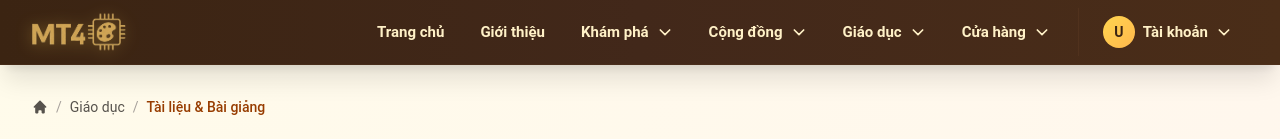
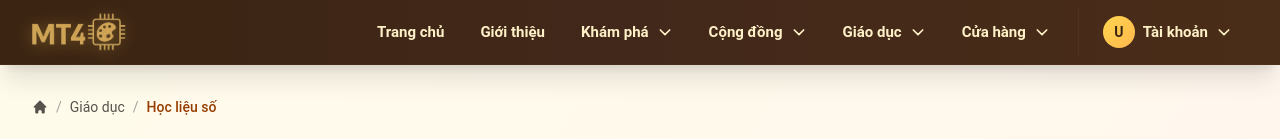
Before and after one commit to huyld1504/HA4, a React (Vite) app: page /tai-lieu-bai-giang in a window 1280 px wide. Shown: the top 139 px of the page. Built offline with nearby package versions, Linux system fonts and the light colour scheme.

Commit message:
fix title

```diff
--- a/src/pages/TaiLieuBaiGiang.jsx
+++ b/src/pages/TaiLieuBaiGiang.jsx
@@ -27,7 +27,7 @@ const Breadcrumb = () => (
     <span className="text-stone-400">/</span>
     <Link to="/giao-duc" className="hover:text-amber-700 transition-colors">Giáo dục</Link>
     <span className="text-stone-400">/</span>
-    <span className="text-amber-800 font-medium">Tài liệu & Bài giảng</span>
+    <span className="text-amber-800 font-medium">Học liệu số</span>
   </nav>
 );
 
```
